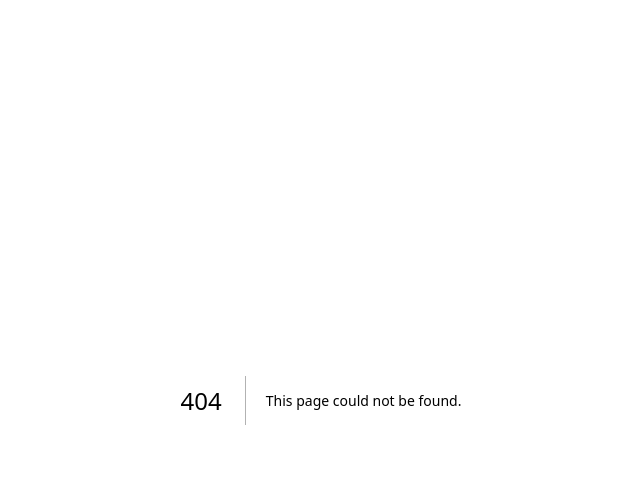
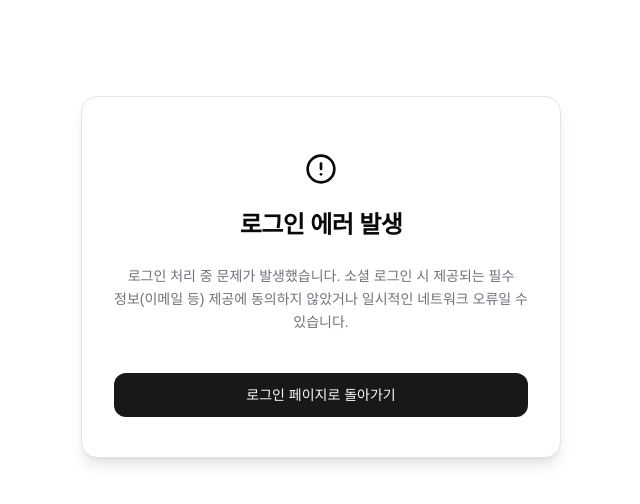
Before and after one commit to nocomenty7/fruitstime, a Next.js app: page /auth/auth-code-error in a window 1280 px wide. Before the commit this address had no page. Shown: the top 504 px of the page, without its empty margins (319-959 px from the left). Built offline with nearby package versions, Linux system fonts and the light colour scheme.

Commit message:
fix: revert kakao scopes to allow email for supabase auth and add error page

```diff
--- /dev/null
+++ b/app/(auth)/auth/auth-code-error/page.tsx
@@ -0,0 +1,27 @@
+import Link from 'next/link'
+import { AlertCircle } from 'lucide-react'
+
+export default function AuthErrorPage() {
+  return (
+    <div className="flex flex-1 flex-col items-center justify-center bg-background px-4 py-16">
+      <div className="relative w-full max-w-[480px] space-y-6 rounded-2xl border border-border bg-card px-8 pb-10 pt-10 shadow-lg mt-8 text-center">
+        <div className="flex justify-center mb-2">
+          <div className="flex h-16 w-16 items-center justify-center rounded-full bg-destructive/10">
+            <AlertCircle className="h-8 w-8 text-destructive" />
+          </div>
+        </div>
+
+        <h2 className="text-2xl font-bold tracking-tight text-card-foreground">로그인 에러 발생</h2>
+        <p className="text-sm leading-relaxed text-muted-foreground break-keep">
+          로그인 처리 중 문제가 발생했습니다. 소셜 로그인 시 제공되는 필수 정보(이메일 등) 제공에 동의하지 않았거나 일시적인 네트워크 오류일 수 있습니다.
+        </p>
+
+        <div className="pt-4">
+          <Link href="/login" className="flex w-full items-center justify-center rounded-xl bg-primary px-4 py-3 text-sm font-medium text-primary-foreground hover:bg-primary/90 transition-colors">
+            로그인 페이지로 돌아가기
+          </Link>
+        </div>
+      </div>
+    </div>
+  )
+}
--- a/components/auth/LoginButtons.tsx
+++ b/components/auth/LoginButtons.tsx
@@ -16,7 +16,6 @@ export function LoginButtons() {
         provider: provider as any,
         options: {
           redirectTo: `${window.location.origin}/auth/callback`,
-          scopes: provider === 'kakao' ? 'profile_nickname profile_image' : undefined,
         },
       })
     } catch (error) {
```
